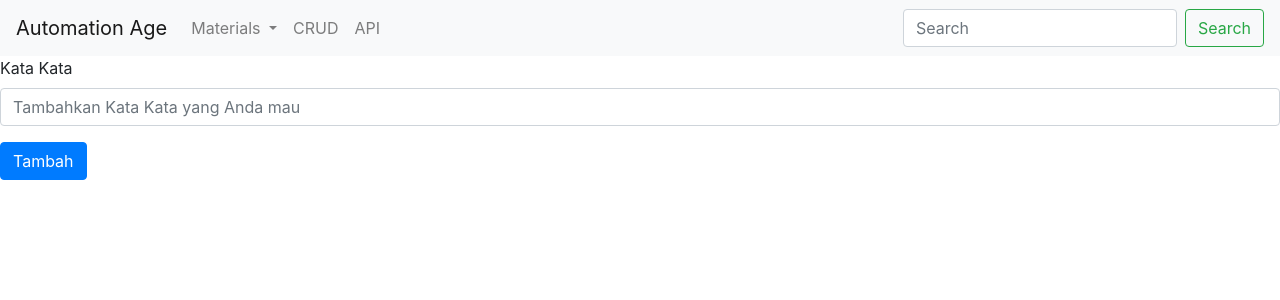
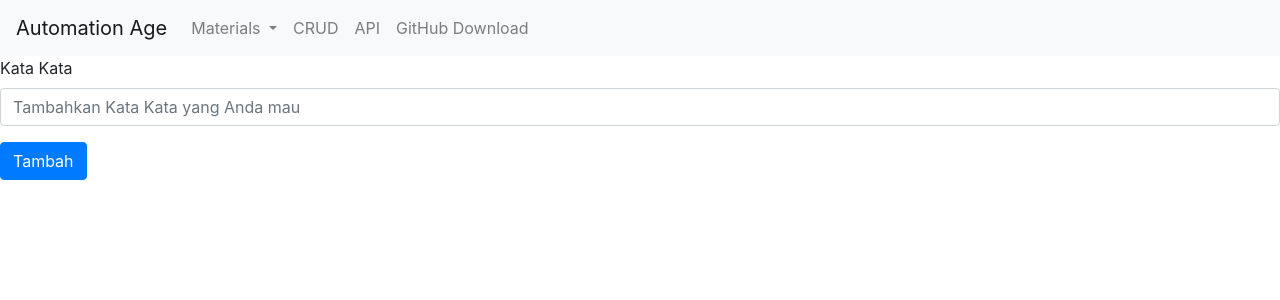
Before and after one commit to ludesdeveloper/ccna_automation, a Flask app: page /add_crud in a window 1280 px wide. Shown: the top 300 px of the page. Run offline with Flask 2, Linux system fonts and the light colour scheme; some libraries are stand-ins or nearby versions.

Commit message:
adding github url

```diff
--- a/templates/base.html
+++ b/templates/base.html
@@ -41,11 +41,10 @@
           <li class="nav-item">
             <a class="nav-link" href="{{url_for('api_instruction')}}">API</a>
           </li>
+          <li class="nav-item">
+            <a class="nav-link" href="https://github.com/ludesdeveloper/ccna_automation">GitHub Download</a>
+          </li>
         </ul>
-        <form class="form-inline my-2 my-lg-0">
-          <input class="form-control mr-sm-2" type="search" placeholder="Search" aria-label="Search">
-          <button class="btn btn-outline-success my-2 my-sm-0" type="submit">Search</button>
-        </form>
       </div>
     </nav>
     {% block content %}
```
